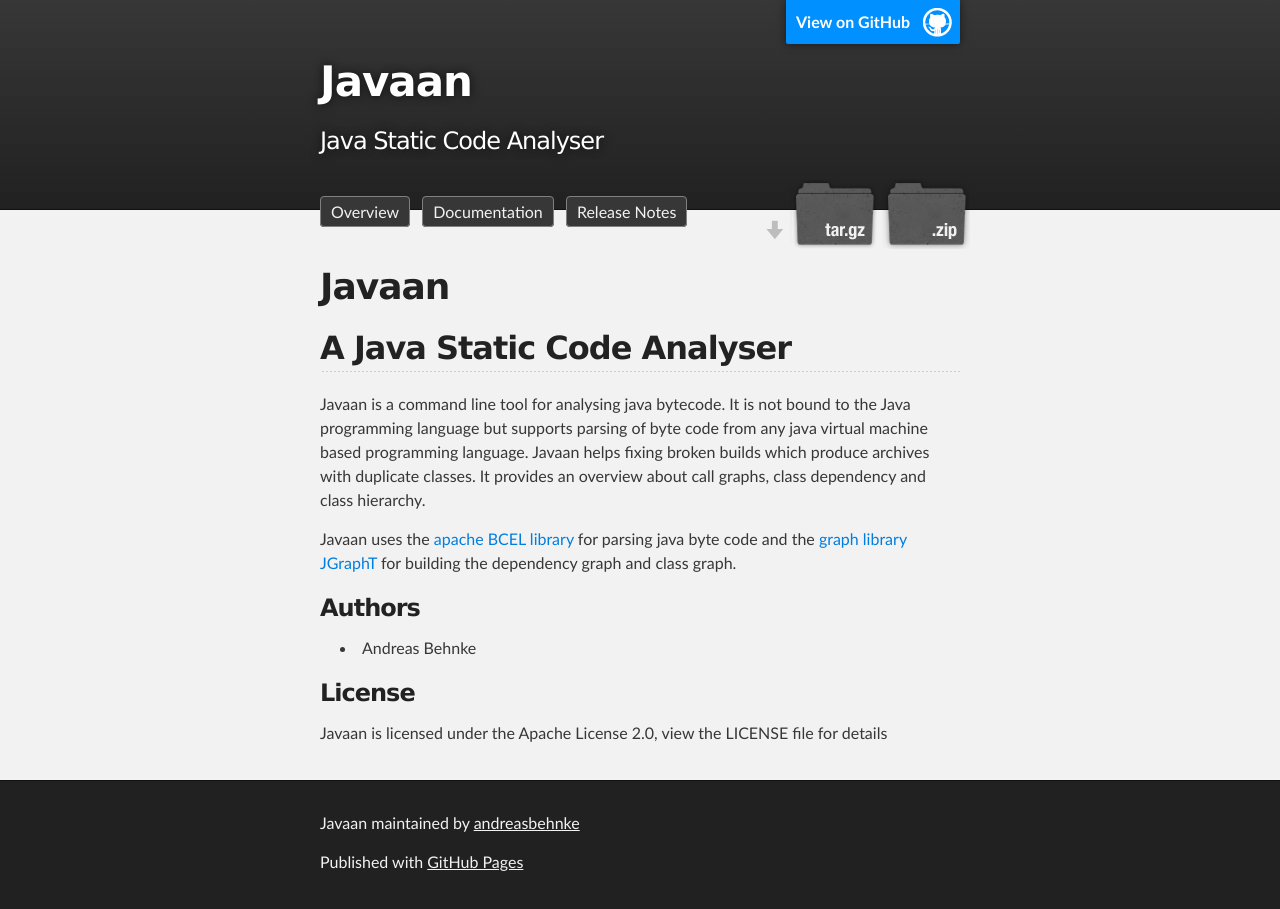
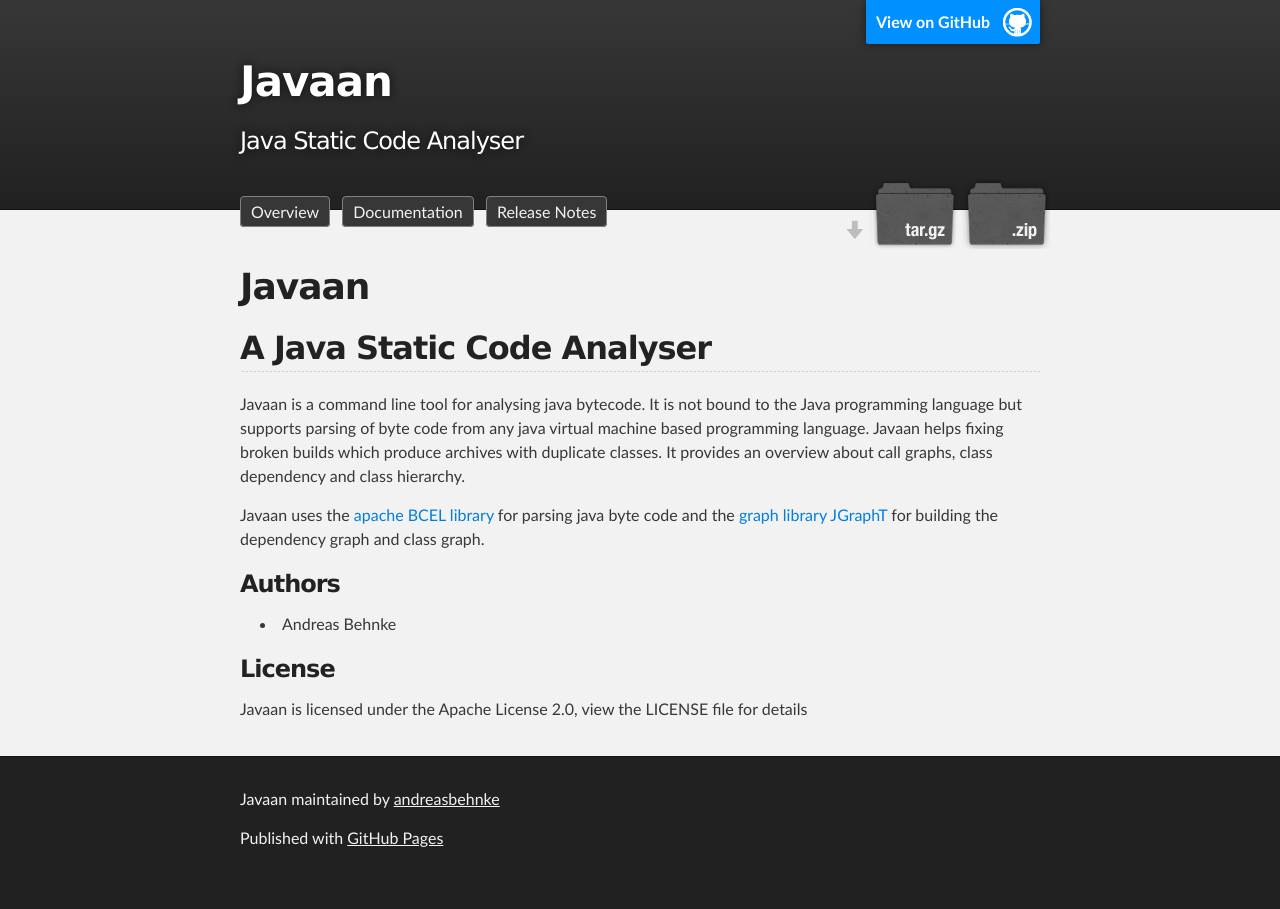
Before and after one commit to andreasbehnke/javaan, a Jekyll site: the page built from index.md, in a window 1280 px wide. Built offline with Jekyll 4.4.1, drawn with Linux system fonts in a browser that asks for light colours; Markdown is read by kramdown in place of the engine named in the settings.

Commit message:
made main content area wider

```diff
--- a/stylesheets/javaan.css
+++ b/stylesheets/javaan.css
@@ -25,3 +25,11 @@
   background-color: #0090ff;
   text-decoration: none;
 }
+
+.inner {
+  max-width: 800px;
+}
+
+h4 {
+	color: #0080e0;
+}
```
